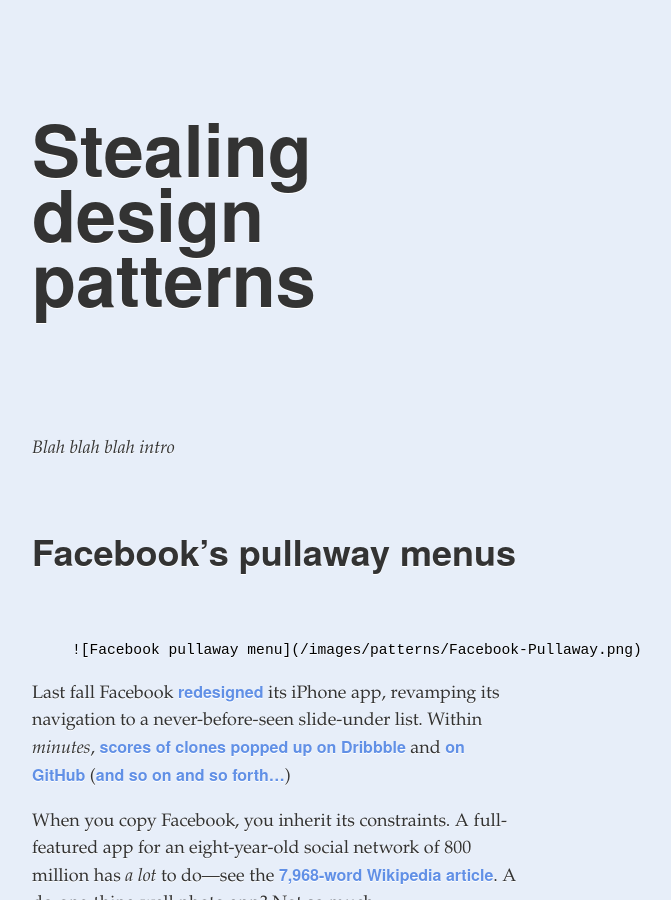
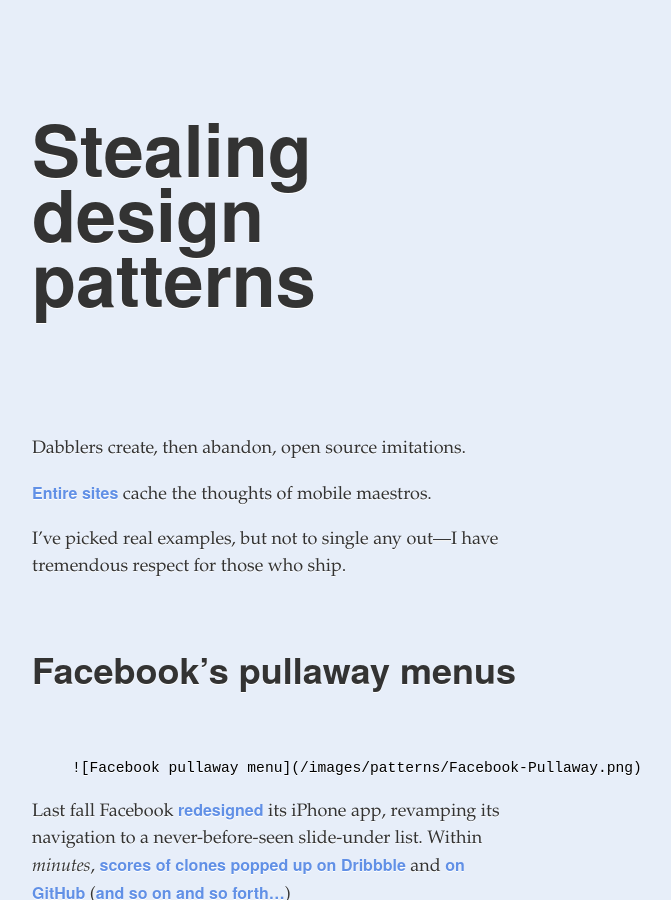
Before and after one commit to peyton/peyton.github.io, a Jekyll site: the page built from _posts/2012-03-01-patterns.md, in a window 1280 px wide and 900 px high. Shown: the whole window, without its empty margins (365-1036 px from the left). Built offline with Jekyll 4.4.1, drawn with Linux system fonts in a browser that asks for light colours; some of the changed text lies outside the part shown.

Commit message:
Add new heading

```diff
--- a/_posts/2012-03-01-patterns.md
+++ b/_posts/2012-03-01-patterns.md
@@ -4,7 +4,11 @@
 shouldhide: yeah
 ---
 
-*Blah blah blah intro*
+Dabblers create, then abandon, open source imitations.
+
+[Entire](http://pttrns.com/) [sites](http://mobile-patterns.com/) cache the thoughts of mobile maestros.
+
+I've picked real examples, but not to single any out---I have tremendous respect for those who ship.
 
 ## Facebook's pullaway menus ##
 
@@ -64,3 +68,7 @@
 ## Clear's gestures ##
 
 <iframe width="486" height="293" src="http://www.youtube.com/embed/0nBLtPC7mnI" frameborder="0"></iframe>
+
+## The web's native pantomime ##
+
+Yeah, my iPhone 4 could command five Space Shuttles and send a reality TV-sized family to the moon, but it's *damn slow*. Like 1995's Pentium Pro slow.
```
